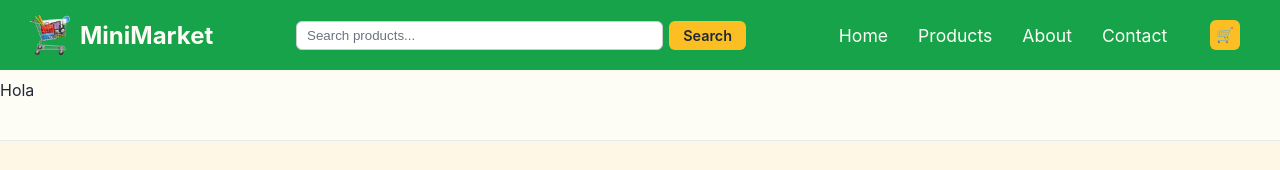
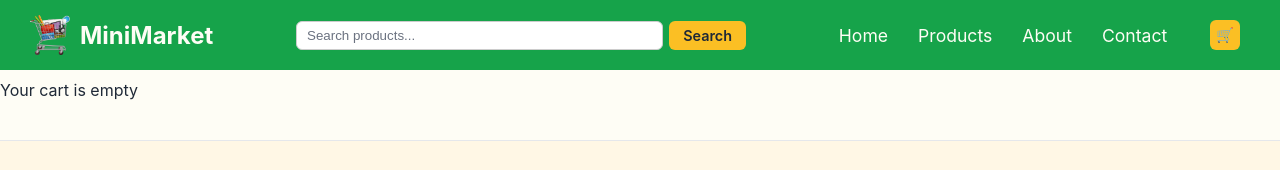
Before and after one commit to camilo-cloud/MiniMarket, a React (Vite) app: page /cart in a window 1280 px wide. Shown: the top 170 px of the page. Built offline with nearby package versions, Linux system fonts and the light colour scheme.

Commit message:
feat: implement complete cart functionality with quantity controls
- Add removeFromCart, updateQuantity and clearCart functions
- Connect cart items with quantity controls (+/- buttons)
- Implement cart total calculations
- Add accessibility labels to buttons
- Handle empty cart state

```diff
--- a/src/App.jsx
+++ b/src/App.jsx
@@ -27,17 +27,53 @@ function App() {
     }
   }
 
+  //eliminate an item from the cart
+  function removeFromCart(productId){
+    const newCart = cart.filter(item => item.id !== productId);
+    setCart(newCart);
+  }
 
+  //update the quantity of an item in the cart
+  function updateQuantity(productId, newQuantity){
+    if(newQuantity <= 0){
+      removeFromCart(productId);
+    }else{
+      const newCart = cart.map(item => {
+        if(item.id === productId){
+          return {...item, quantity: newQuantity};
+        }
+        return item;
+      });
+      setCart(newCart);
+    }
+  }
+
+  //clear the cart
+  function clearCart(){
+    setCart([]);
+  }
+
+  const cartTotal = cart.reduce((total, item) => total + item.price * item.quantity, 0);
+  const totalItems = cart.reduce((total, item) => total + item.quantity, 0);
 
   return (
     <Router>
-      <Header cart={cart}/>
+      <Header  totalItems={totalItems}/>
       <Routes>
         <Route path="/" element={<Home addToCart={addToCart}/>} />
         <Route path="/products" element={<Products addToCart={addToCart}/>} />
         <Route path="/about" element={<About />} />
         <Route path="/contact" element={<Contact />} />
-        <Route path="/cart" element={<CartPage />} />
+        <Route path="/cart" element={
+      <CartPage
+        cart={cart}
+        updateQuantity={updateQuantity}
+        removeFromCart={removeFromCart}
+        clearCart={clearCart}
+        cartTotal={cartTotal}
+        totalItems={totalItems}
+      />
+} />
       </Routes>
       <Footer />
     </Router>
--- /dev/null
+++ b/src/components/CartItem.jsx
@@ -0,0 +1,37 @@
+import "./CartItem.css";
+import ProductCard from "./ProductCard";
+
+export default function CartItem({product, updateQuantity, removeFromCart}){
+    console.log(product)
+    return(
+        <section className="cart__item">
+            <button
+                onClick={() => removeFromCart(product.id)}
+                aria-label="Remove item from cart">X
+            </button>
+            <div className="product__picture">
+                <img src={product.image} alt={product.name} />
+                <h3 className="cart__item-name">{product.name}</h3>
+            </div>
+            <div className="cart__item-details">
+                <p className="cart__item-price">${product.price}</p>
+                <div className="quantity">
+                    <button
+                        aria-label="Decrease quantity"
+                        onClick={() => updateQuantity(product.id, product.quantity - 1)}>
+                            -
+                    </button>
+                    <input type="text" value={product.quantity} />
+                    <button
+                    aria-label="Increase quantity"
+                    onClick={() => updateQuantity(product.id, product.quantity + 1)}>
+                        +
+                    </button>
+                </div>
+                <p>${(product.price * product.quantity).toFixed(2)}</p>
+            </div>
+        </section>
+
+
+    )
+}
--- a/src/components/Header.jsx
+++ b/src/components/Header.jsx
@@ -5,11 +5,10 @@ import { NavLink } from "react-router-dom";
 import "./Header.css";
 import { Link } from "react-router-dom";
 
-export default function Header({cart}) {
+export default function Header({ totalItems}) {
     const [mobileMenuOpen, setMobileMenuOpen] = useState(false);
     const mobileMenuRef = useRef(null);
 
-    const totalItems = cart.reduce((sum, item) => sum + item.quantity, 0);
 
     const toggleMobileMenu = () => {
         setMobileMenuOpen(!mobileMenuOpen);
--- a/src/pages/CartPage.jsx
+++ b/src/pages/CartPage.jsx
@@ -1,5 +1,19 @@
-export default function CartPage(){
+import CartItem from "../components/CartItem";
+
+export default function CartPage({ cart, updateQuantity, removeFromCart }){
+    if(cart.length === 0){
+        return(
+            <p>Your cart is empty</p>
+        )
+    }
     return(
-        <p>Hola</p>
+        cart.map(product =>
+            <CartItem
+                key={product.id}
+                product={product}
+                updateQuantity={updateQuantity}
+                removeFromCart={removeFromCart}
+            />
+        )
     )
 }
```
Also changed, not shown: src/components/CartItem.css (added), src/diseño.txt.
